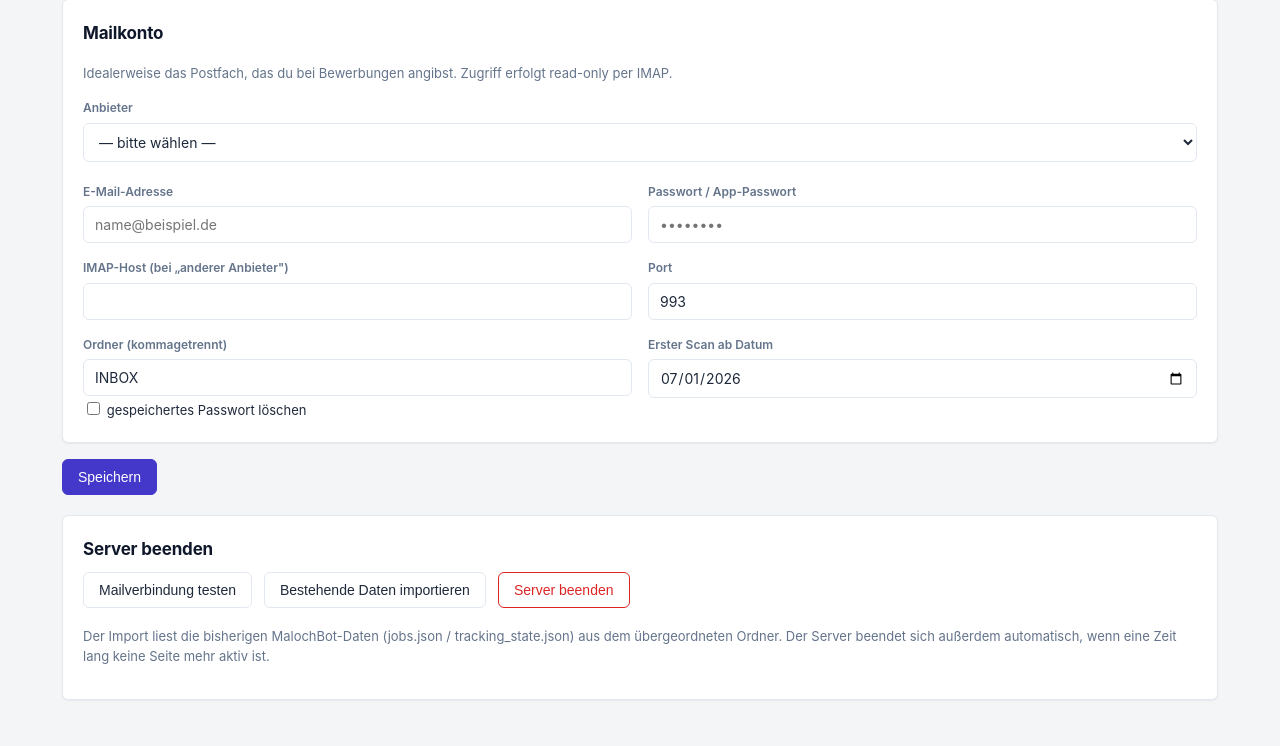
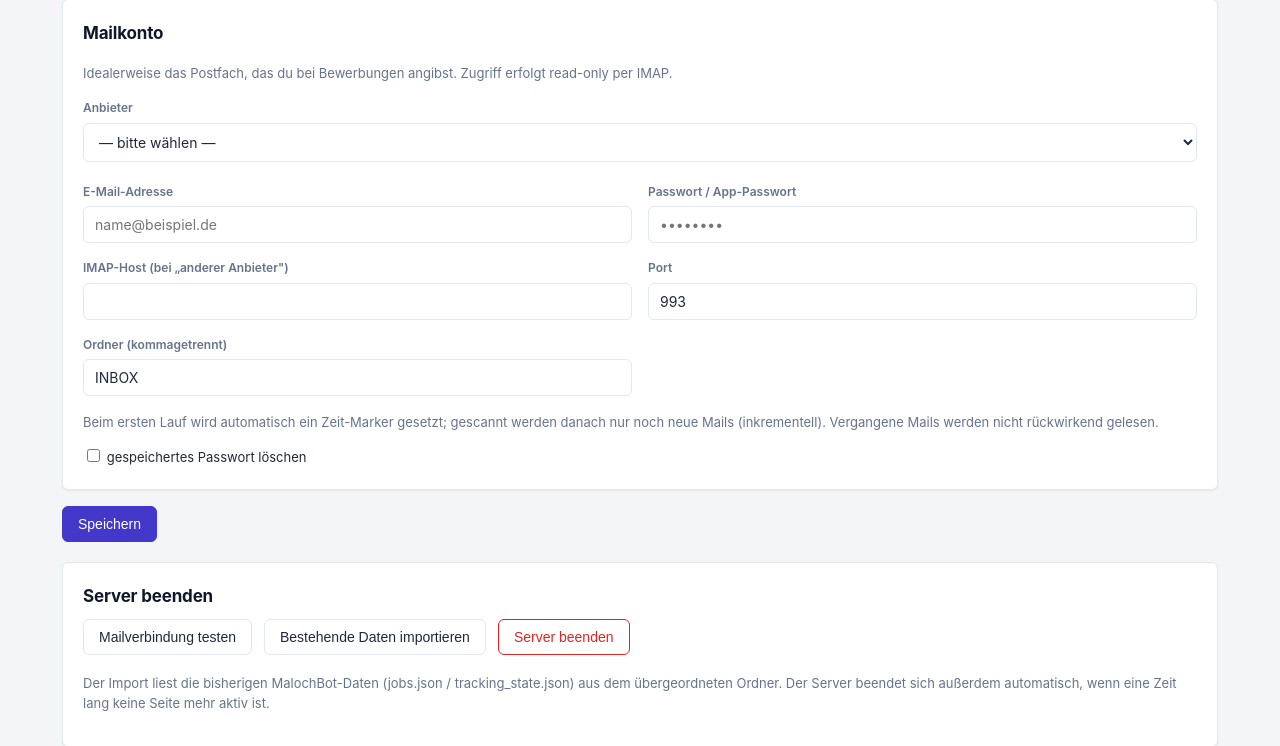
Before and after one commit to 3p1cball-code/MalochBot, a FastAPI app: page /settings in a window 1280 px wide. Shown: the part 933-1679 px from the top of the page. Run offline with FastAPI, Linux system fonts and the light colour scheme; data comes from the database, SQL or seed files in the repository; data that the repository does not hold is empty.

Commit message:
Tracking: automatischer Zeit-Marker beim ersten Lauf, kein manuelles Datum

```diff
--- a/app/engines/tracking.py
+++ b/app/engines/tracking.py
@@ -6,7 +6,7 @@ import email
 import imaplib
 import re
 import unicodedata
-from datetime import datetime
+from datetime import datetime, date
 from email.header import decode_header, make_header
 from email.utils import parsedate_to_datetime
 
@@ -142,7 +142,7 @@ def _list_folders(client):
 
 
 def _scan(client, jobs=None):
-    since_iso = db.get_setting("last_scan", "") or db.get_setting("mail_since", "2026-07-01")
+    since_iso = db.get_setting("last_scan", "") or date.today().isoformat()
     since = datetime.strptime(since_iso, "%Y-%m-%d").strftime("%d-%b-%Y")
     configured = db.get_setting("mail_folders", "INBOX")
     address = (db.get_setting("mail_email", "") or "").lower()
--- a/app/templates/settings.html
+++ b/app/templates/settings.html
@@ -61,8 +61,8 @@
       <div class="field"><label>IMAP-Host (bei „anderer Anbieter")</label><input id="mail_host" name="mail_host" value="{{ values.mail_host }}"></div>
       <div class="field"><label>Port</label><input id="mail_port" name="mail_port" value="{{ values.mail_port }}"></div>
       <div class="field"><label>Ordner (kommagetrennt)</label><input name="mail_folders" value="{{ values.mail_folders }}"></div>
-      <div class="field"><label>Erster Scan ab Datum</label><input type="date" name="mail_since" value="{{ values.mail_since }}"></div>
     </div>
+    <p class="small muted">Beim ersten Lauf wird automatisch ein Zeit-Marker gesetzt; gescannt werden danach nur noch neue Mails (inkrementell). Vergangene Mails werden nicht rückwirkend gelesen.</p>
     <label class="small"><input type="checkbox" name="clear_password" value="1"> gespeichertes Passwort löschen</label>
   </div>
 
```
